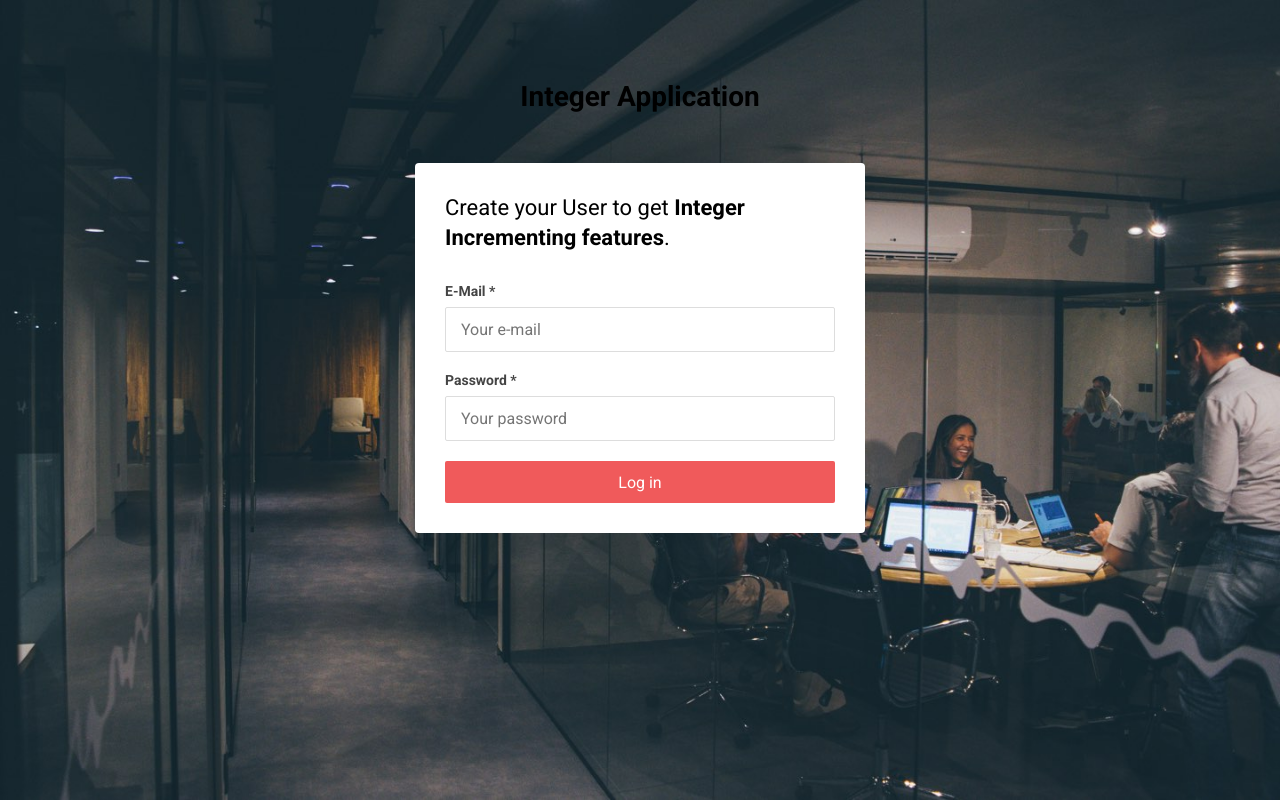
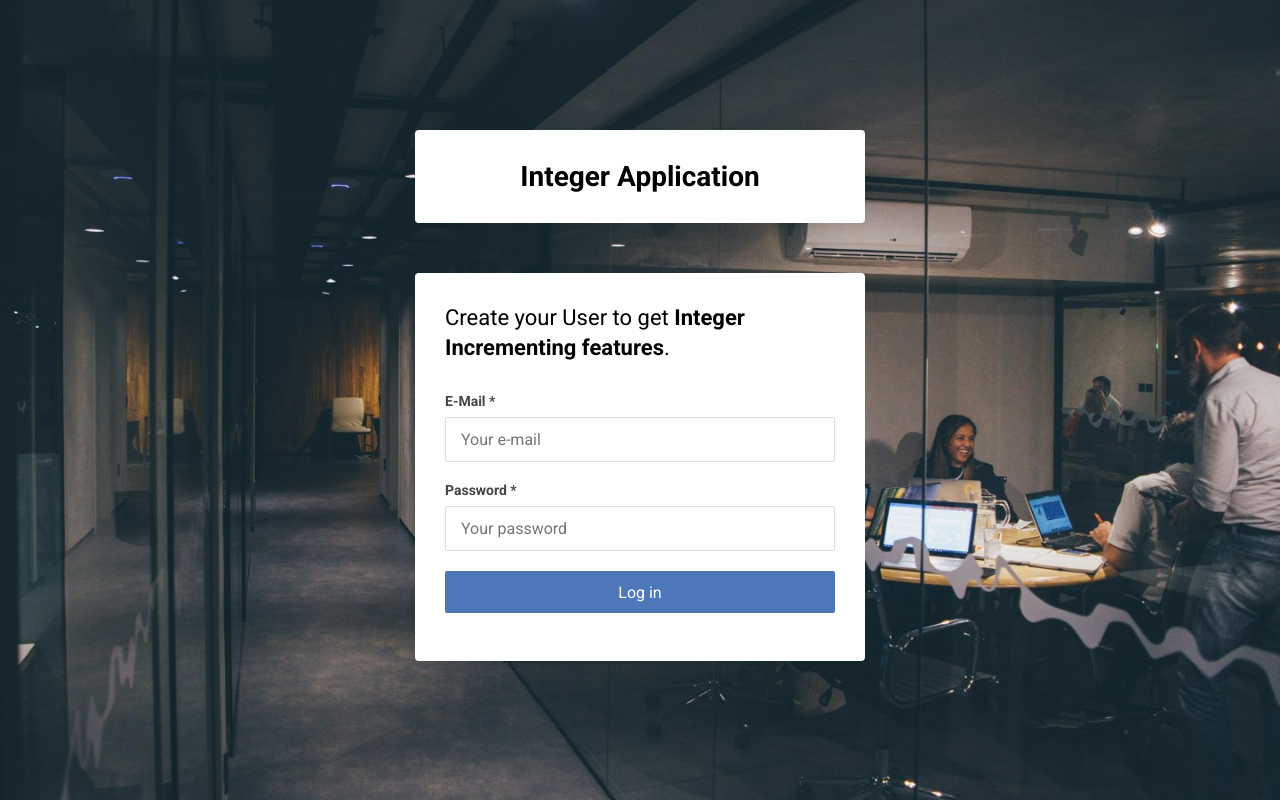
Before and after one commit to isaqueha/IntegerUI, a React (Create React App) app: page / in a window 1280 px wide. Built offline with nearby package versions, Linux system fonts and the light colour scheme.

Commit message:
change styling

```diff
--- a/src/App.css
+++ b/src/App.css
@@ -29,6 +29,21 @@ body, input, button {
   display: flex;
   flex-direction: column;
   align-items: center;
+}
+
+.applicationTitle {
+  width: 100%;
+  background: #FFF;
+  margin-top: 50px;
+  border-radius: 4px;
+  padding: 30px;
+  display: flex;
+  flex-direction: column;
+  align-items: center;
+}
+
+.applicationTitle > p {
+  font-family: 'Roboto', Arial, Helvetica, sans-serif;
 }
 
 .content {
@@ -75,15 +90,37 @@ body, input, button {
 .content button.btn {
   border: 0;
   border-radius: 2px;
-  width: 100%;
   height: 42px;
   padding: 0 20px;
   font-size: 16px;
-  background: #f05a5b;
+  background: #4d77b8;
   color: #fff;
   cursor: pointer;
+  margin-bottom: 18px;
 }
 
 .content button.btn:hover {
-  background: #e14f50;
+  background: #2e4870;
 }
+
+.row {
+  display: flex;
+  flex-direction: row;
+  justify-content: space-between;
+  align-items: center;
+}
+
+.row input {
+  width: 150px;
+}
+
+.row label.current {
+  font-size: 16px;
+  color: #444;
+  font-weight: bold;
+  margin-bottom: 18px;
+}
+
+.row input:disabled {
+  background-color: #dee1e8;
+}
```
